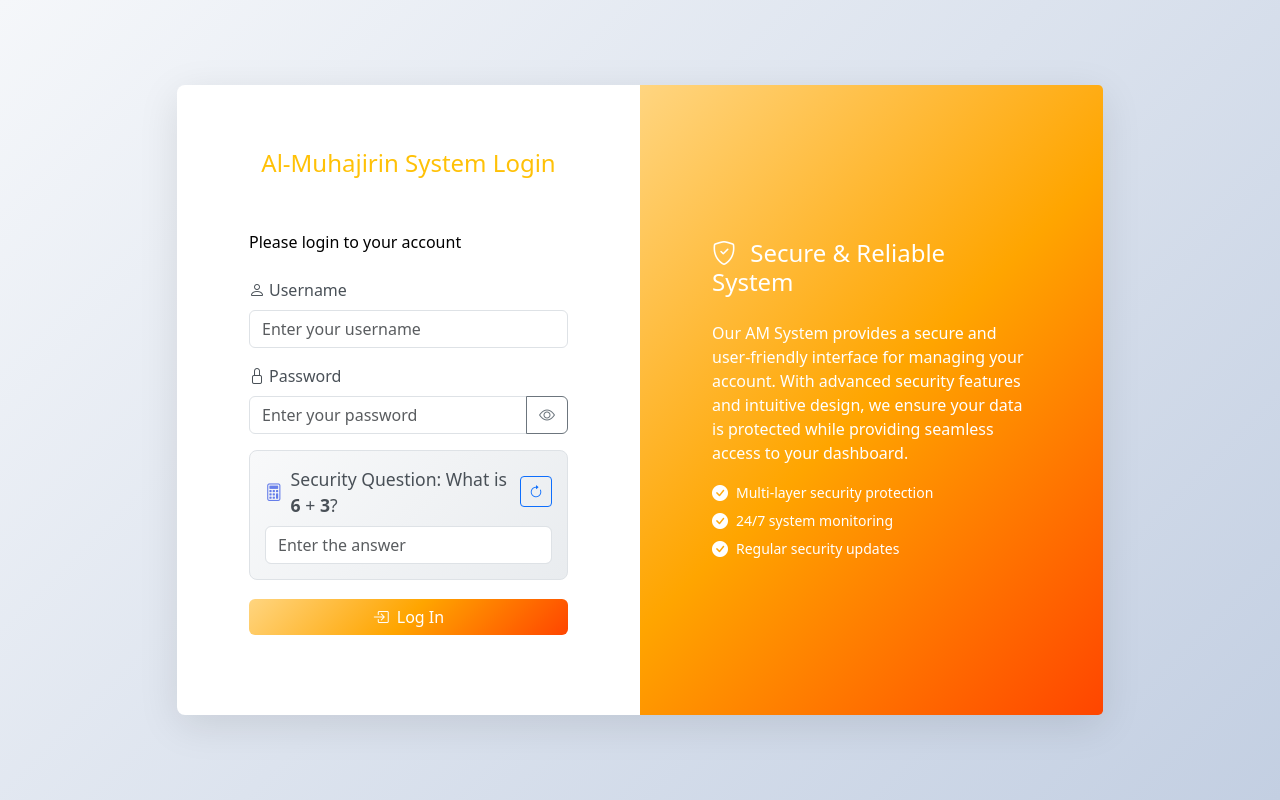
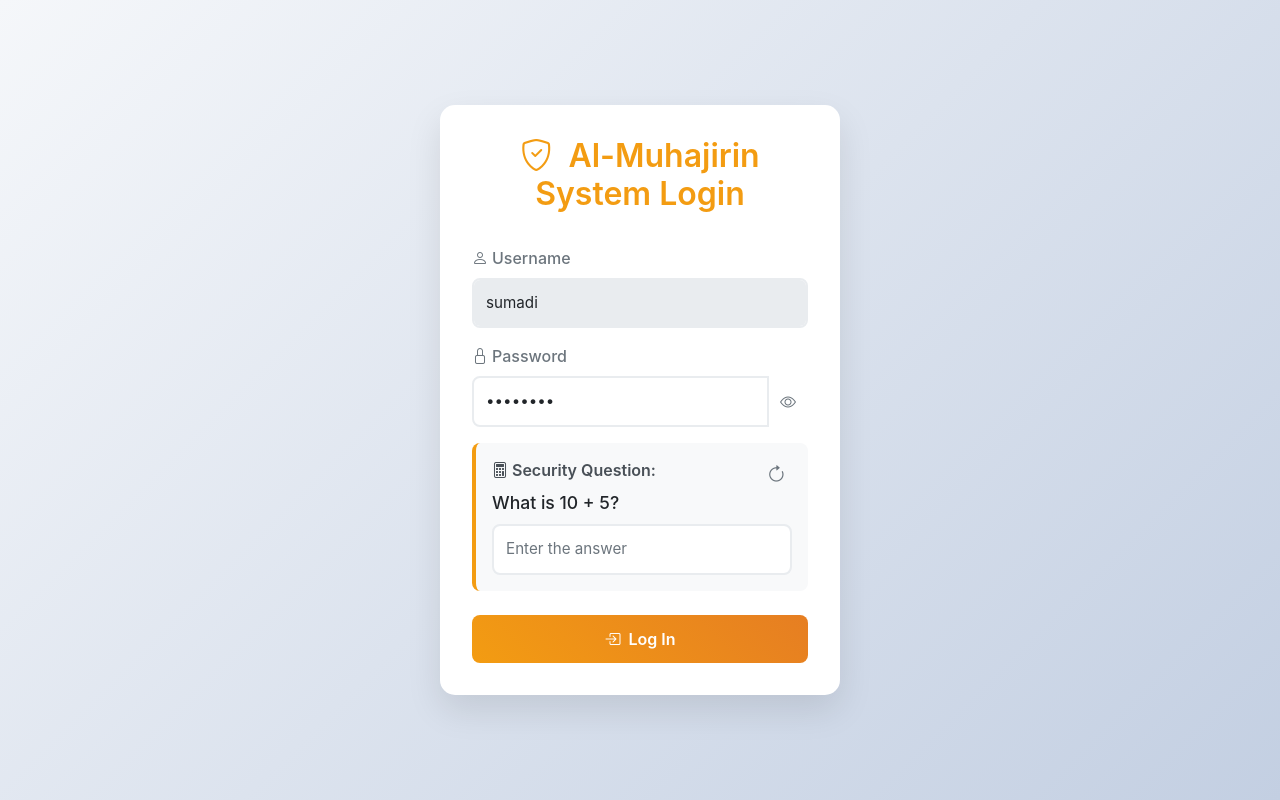
Before and after one commit to Aryasaleh19/am-system-dev, a CodeIgniter 4 app: template app/Views/login.php in a window 1280 px wide. Run offline with PHP 8.4 and a stand-in for CodeIgniter, Linux system fonts and the light colour scheme; the template is opened without the code that fills it, so the values that code supplies are empty; some libraries are stand-ins or nearby versions.

Commit message:
update lagi

```diff
--- a/app/Views/login.php
+++ b/app/Views/login.php
@@ -4,227 +4,192 @@
 <head>
     <meta charset="UTF-8">
     <meta name="viewport" content="width=device-width, initial-scale=1.0">
-    <title>AM System - Login</title>
-    <link href="https://cdnjs.cloudflare.com/ajax/libs/bootstrap/5.3.0/css/bootstrap.min.css" rel="stylesheet">
-    <script src="https://code.jquery.com/jquery-3.7.1.js" integrity="sha256-eKhayi8LEQwp4NKxN+CfCh+3qOVUtJn3QNZ0TciWLP4=" crossorigin="anonymous"></script>
-
-    <link href="https://cdnjs.cloudflare.com/ajax/libs/bootstrap-icons/1.10.0/font/bootstrap-icons.min.css" rel="stylesheet">
+    <title>Al-Muhajirin System Login</title>
+    <link href="https://cdnjs.cloudflare.com/ajax/libs/bootstrap/5.1.3/css/bootstrap.min.css" rel="stylesheet">
+    <link href="https://cdnjs.cloudflare.com/ajax/libs/bootstrap-icons/1.8.1/font/bootstrap-icons.min.css" rel="stylesheet">
     <style>
-        .gradient-custom-2 {
-            background: linear-gradient(135deg, #FFD580 0%, #FFA500 50%, #FF4500 100%);
-
-            border-radius: 0px;
+        body {
+            background: linear-gradient(135deg, #f5f7fa 0%, #c3cfe2 100%);
+            min-height: 100vh;
+            display: flex;
+            align-items: center;
+            justify-content: center;
+            font-family: -apple-system, BlinkMacSystemFont, 'Segoe UI', Roboto, sans-serif;
         }
 
-        @media (min-width: 768px) {
-            .gradient-form {
-                height: 100vh !important;
-            }
+        .login-container {
+            background: white;
+            padding: 2rem;
+            border-radius: 15px;
+            box-shadow: 0 15px 35px rgba(0, 0, 0, 0.1);
+            width: 100%;
+            max-width: 400px;
         }
 
-        @media (min-width: 769px) {
-            .gradient-custom-2 {
-                border-top-right-radius: .3rem;
-                border-bottom-right-radius: .3rem;
+        .login-title {
+            color: #f39c12;
+            font-weight: 600;
+            text-align: center;
+            margin-bottom: 2rem;
         }
+
+        .form-label {
+            color: #6c757d;
+            font-weight: 500;
+            margin-bottom: 0.5rem;
+        }
+
+        .form-control {
+            border: 2px solid #e9ecef;
+            border-radius: 8px;
+            padding: 0.75rem;
+            font-size: 0.95rem;
+            transition: all 0.3s ease;
         }
 
         .form-control:focus {
-            border-color: #667eea;
-            box-shadow: 0 0 0 0.2rem rgba(102, 126, 234, 0.25);
+            border-color: #f39c12;
+            box-shadow: 0 0 0 0.2rem rgba(243, 156, 18, 0.25);
+        }
+
+        .input-group {
+            margin-bottom: 1rem;
         }
 
         .btn-login {
-            background: linear-gradient(135deg, #FFD580 0%, #FFA500 50%, #FF4500 100%);
-
+            background: linear-gradient(45deg, #f39c12, #e67e22);
             border: none;
+            border-radius: 8px;
+            padding: 0.75rem;
+            font-weight: 600;
+            width: 100%;
+            color: white;
             transition: all 0.3s ease;
         }
 
         .btn-login:hover {
+            background: linear-gradient(45deg, #e67e22, #d35400);
             transform: translateY(-2px);
-            box-shadow: 0 8px 25px rgba(102, 126, 234, 0.3);
+            box-shadow: 0 8px 25px rgba(243, 156, 18, 0.3);
         }
 
-        .captcha-container {
-            background: linear-gradient(135deg, #f8f9fa 0%, #e9ecef 100%);
-            border: 1px solid #dee2e6;
+        .security-question {
+            background: #f8f9fa;
+            padding: 1rem;
             border-radius: 8px;
-            padding: 15px;
-            margin-bottom: 15px;
+            margin-bottom: 1.5rem;
+            border-left: 4px solid #f39c12;
         }
 
-        .captcha-question {
+        .security-question h6 {
+            color: #495057;
+            margin-bottom: 0.5rem;
+            font-weight: 600;
+        }
+
+        .math-question {
             font-size: 1.1rem;
             font-weight: 500;
-            color: #495057;
-            display: flex;
-            align-items: center;
-            gap: 8px;
+            color: #212529;
         }
 
-        .logo-container {
-            animation: fadeInUp 0.8s ease-out;
+        .refresh-btn {
+            border: none;
+            background: transparent;
+            color: #6c757d;
+            font-size: 1.2rem;
+            cursor: pointer;
+            transition: color 0.3s ease;
         }
 
-        @keyframes fadeInUp {
-            from {
-                opacity: 0;
-                transform: translateY(30px);
+        .refresh-btn:hover {
+            color: #f39c12;
         }
 
-            to {
-                opacity: 1;
-                transform: translateY(0);
-            }
+        .password-toggle {
+            background: transparent;
+            border: none;
+            color: #6c757d;
+            cursor: pointer;
+            transition: color 0.3s ease;
         }
 
-        .card {
-            box-shadow: 0 10px 40px rgba(0, 0, 0, 0.1);
-            border: none;
-        }
-
-        .alert {
-            border-radius: 8px;
-            border: none;
-        }
-
-        .form-label {
-            font-weight: 500;
-            color: #495057;
-        }
-
-        .text-primary-custom {
-            color: #667eea !important;
+        .password-toggle:hover {
+            color: #f39c12;
         }
     </style>
 </head>
 
 <body>
-    <section class="h-100 gradient-form" style="background: linear-gradient(135deg, #f5f7fa 0%, #c3cfe2 100%);">
-        <div class="container py-5 h-100">
-            <div class="row d-flex justify-content-center align-items-center h-100">
-                <div class="col-xl-10">
-                    <div class="card rounded-3 text-black">
-                        <div class="row g-0">
-                            <div class="col-lg-6">
-                                <div class="card-body p-md-5 mx-md-4">
+    <div class="login-container">
+        <h2 class="login-title">
+            <i class="bi bi-shield-check me-2"></i>
+            Al-Muhajirin System Login
+        </h2>
 
-                                    <div class="text-center logo-container">
+        <form>
             <div class="mb-3">
-                                            <!-- <img src="<?= base_url('assets/img/1756232933_4301eddc1a054aee1928.jpg') ?>" width="200" alt=""> -->
-                                            <!-- <i class="bi bi-flower1 text-primary-custom" style="font-size: 4rem;"></i> -->
-                                        </div>
-                                        <h4 class="mt-1 mb-5  pb-1 text-warning">Al-Muhajirin System Login</h4>
+                <label for="username" class="form-label">
+                    <i class="bi bi-person me-1"></i>Username
+                </label>
+                <input type="text" class="form-control" id="username" value="sumadi" readonly>
             </div>
 
-                                    <!-- Alert untuk menampilkan pesan error/success -->
-                                    <?php if (session()->getFlashdata('error')) : ?>
-                                        <div id="loginAlert" class="alert alert-danger " role="alert">
-                                            <i class="bi bi-exclamation-triangle-fill me-2"></i>
-                                            <span id="alertMessage"><?= session()->getFlashdata('error'); ?></span>
-                                        </div>
-                                    <?php endif; ?>
-                                    <form id="loginForm" method="POST" action="<?= base_url('login') ?>">
-                                        <p class="mb-4">Please login to your account</p>
-
-                                        <div class="form-outline mb-3">
-                                            <label class="form-label" for="username">
-                                                <i class="bi bi-person me-1"></i>Username
+            <div class="mb-3">
+                <label for="password" class="form-label">
+                    <i class="bi bi-lock me-1"></i>Password
                 </label>
-                                            <input type="text" id="username" name="email-username" class="form-control"
-                                                placeholder="Enter your username" required />
-                                            <div class="invalid-feedback">
-                                                Please provide a valid username.
+                <div class="input-group">
+                    <input type="password" class="form-control" id="password" value="........">
+                    <button class="btn password-toggle" type="button" onclick="togglePassword()">
+                        <i class="bi bi-eye"></i>
+                    </button>
                 </div>
             </div>
 
-                                        <div class="form-outline mb-3">
-                                            <label class="form-label" for="password">
-                                                <i class="bi bi-lock me-1"></i>Password
-                                            </label>
-                                            <div class="input-group">
-                                                <input type="password" id="password" name="password" class="form-control"
-                                                    placeholder="Enter your password" required />
-                                                <button class="btn btn-outline-secondary" type="button" id="togglePassword">
-                                                    <i class="bi bi-eye"></i>
-                                                </button>
-                                            </div>
-                                            <div class="invalid-feedback">
-                                                Please provide a valid password.
-                                            </div>
-                                        </div>
-
-                                        <!-- Improved CAPTCHA -->
-                                        <div class="captcha-container">
-                                            <div class="captcha-question mb-2">
-                                                <?php
-                                                $angka1 = rand(1, 10);
-                                                $angka2 = rand(1, 10);
-                                                $captcha_result = $angka1 + $angka2;
-                                                session()->set('captcha_login', $captcha_result);
-                                                ?>
-                                                <i class="bi bi-calculator text-primary-custom"></i>
-                                                <span>Security Question: What is <strong id="num1"><?= $angka1 ?></strong> + <strong id="num2"><?= $angka2 ?></strong>?</span>
-                                                <button type="button" class="btn btn-sm btn-outline-primary ms-auto" id="refreshCaptcha">
+            <div class="security-question">
+                <div class="d-flex justify-content-between align-items-center">
+                    <h6><i class="bi bi-calculator me-1"></i>Security Question:</h6>
+                    <button type="button" class="refresh-btn" onclick="generateNewQuestion()">
                         <i class="bi bi-arrow-clockwise"></i>
                     </button>
                 </div>
-                                            <input type="number" id="captcha" name="captcha" class="form-control"
-                                                placeholder="Enter the answer" required />
-                                            <div class="invalid-feedback">
-                                                Please solve the math problem correctly.
-                                            </div>
+                <div class="math-question">What is <span id="mathQuestion">10 + 5</span>?</div>
+                <input type="number" class="form-control mt-2" placeholder="Enter the answer" id="securityAnswer">
             </div>
 
-
-
-                                        <div class="text-center pt-1 mb-3">
-                                            <button type="submit" class="btn btn-primary btn-login w-100 btn-block fa-lg mb-3">
+            <button type="submit" class="btn btn-login">
                 <i class="bi bi-box-arrow-in-right me-2"></i>Log In
             </button>
+        </form>
     </div>
 
+    <script>
+        function togglePassword() {
+            const passwordField = document.getElementById('password');
+            const toggleIcon = document.querySelector('.password-toggle i');
 
+            if (passwordField.type === 'password') {
+                passwordField.type = 'text';
+                toggleIcon.classList.remove('bi-eye');
+                toggleIcon.classList.add('bi-eye-slash');
+            } else {
+                passwordField.type = 'password';
+                toggleIcon.classList.remove('bi-eye-slash');
+                toggleIcon.classList.add('bi-eye');
+            }
+        }
 
-                                    </form>
+        function generateNewQuestion() {
+            const num1 = Math.floor(Math.random() * 20) + 1;
+            const num2 = Math.floor(Math.random() * 20) + 1;
+            const operators = ['+', '-', '*'];
+            const operator = operators[Math.floor(Math.random() * operators.length)];
 
-                                </div>
-                            </div>
-                            <div class="col-lg-6 d-flex align-items-center gradient-custom-2">
-                                <div class="text-white px-3 py-4 p-md-5 mx-md-4">
-                                    <h4 class="mb-4">
-                                        <i class="bi bi-shield-check me-2"></i>
-                                        Secure & Reliable System
-                                    </h4>
-                                    <p class="mb-3">
-                                        Our AM System provides a secure and user-friendly interface for managing your account.
-                                        With advanced security features and intuitive design, we ensure your data is protected
-                                        while providing seamless access to your dashboard.
-                                    </p>
-                                    <div class="d-flex align-items-center">
-                                        <i class="bi bi-check-circle-fill me-2"></i>
-                                        <small>Multi-layer security protection</small>
-                                    </div>
-                                    <div class="d-flex align-items-center mt-1">
-                                        <i class="bi bi-check-circle-fill me-2"></i>
-                                        <small>24/7 system monitoring</small>
-                                    </div>
-                                    <div class="d-flex align-items-center mt-1">
-                                        <i class="bi bi-check-circle-fill me-2"></i>
-                                        <small>Regular security updates</small>
-                                    </div>
-                                </div>
-                            </div>
-                        </div>
-                    </div>
-                </div>
-            </div>
-        </div>
-    </section>
-
-    <script src="https://cdnjs.cloudflare.com/ajax/libs/bootstrap/5.3.0/js/bootstrap.bundle.min.js"></script>
-
+            document.getElementById('mathQuestion').textContent = `${num1} ${operator} ${num2}`;
+            document.getElementById('securityAnswer').value = '';
+        }
+    </script>
 </body>
 
 </html>
```
Lines whose indentation alone changed are shown as unchanged.
